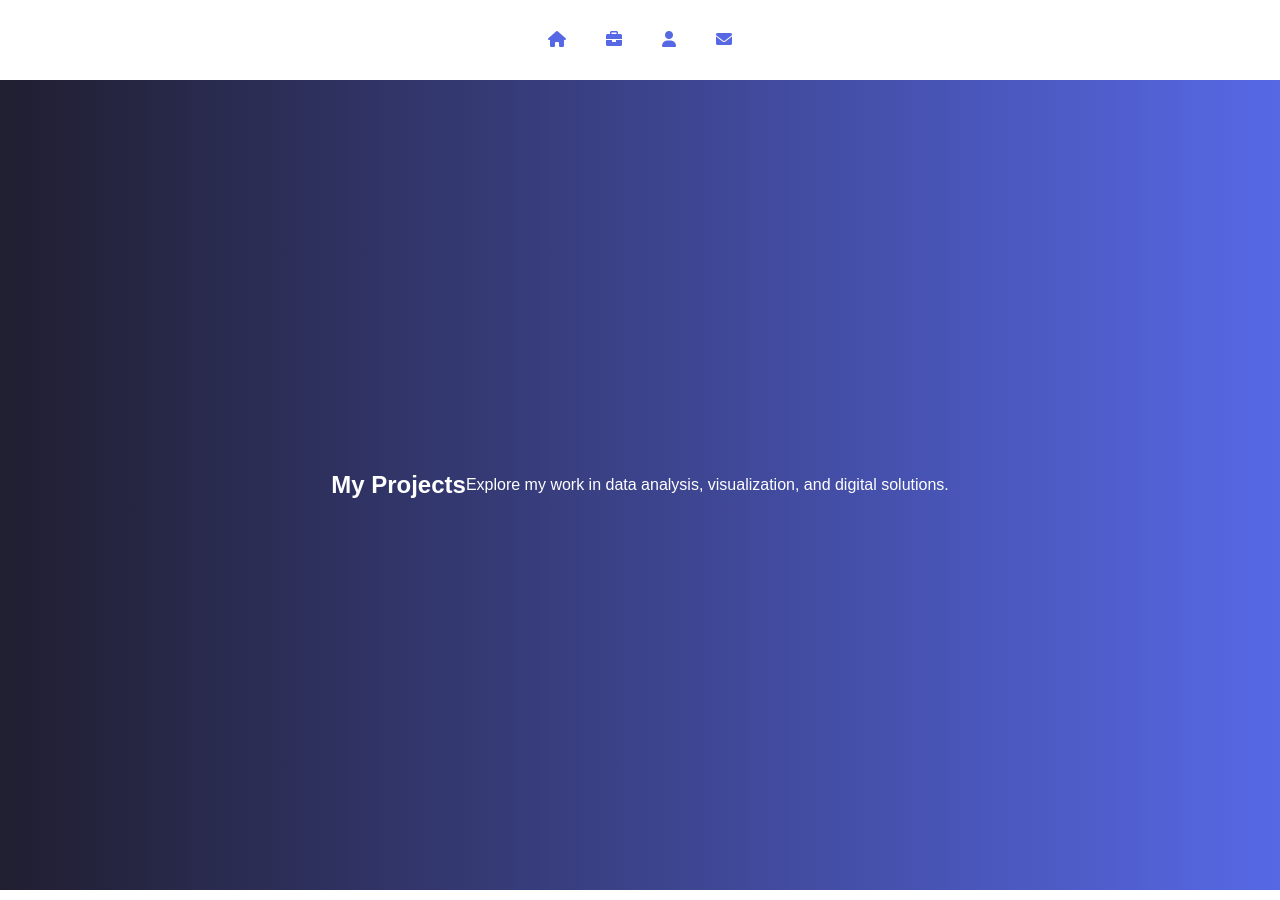
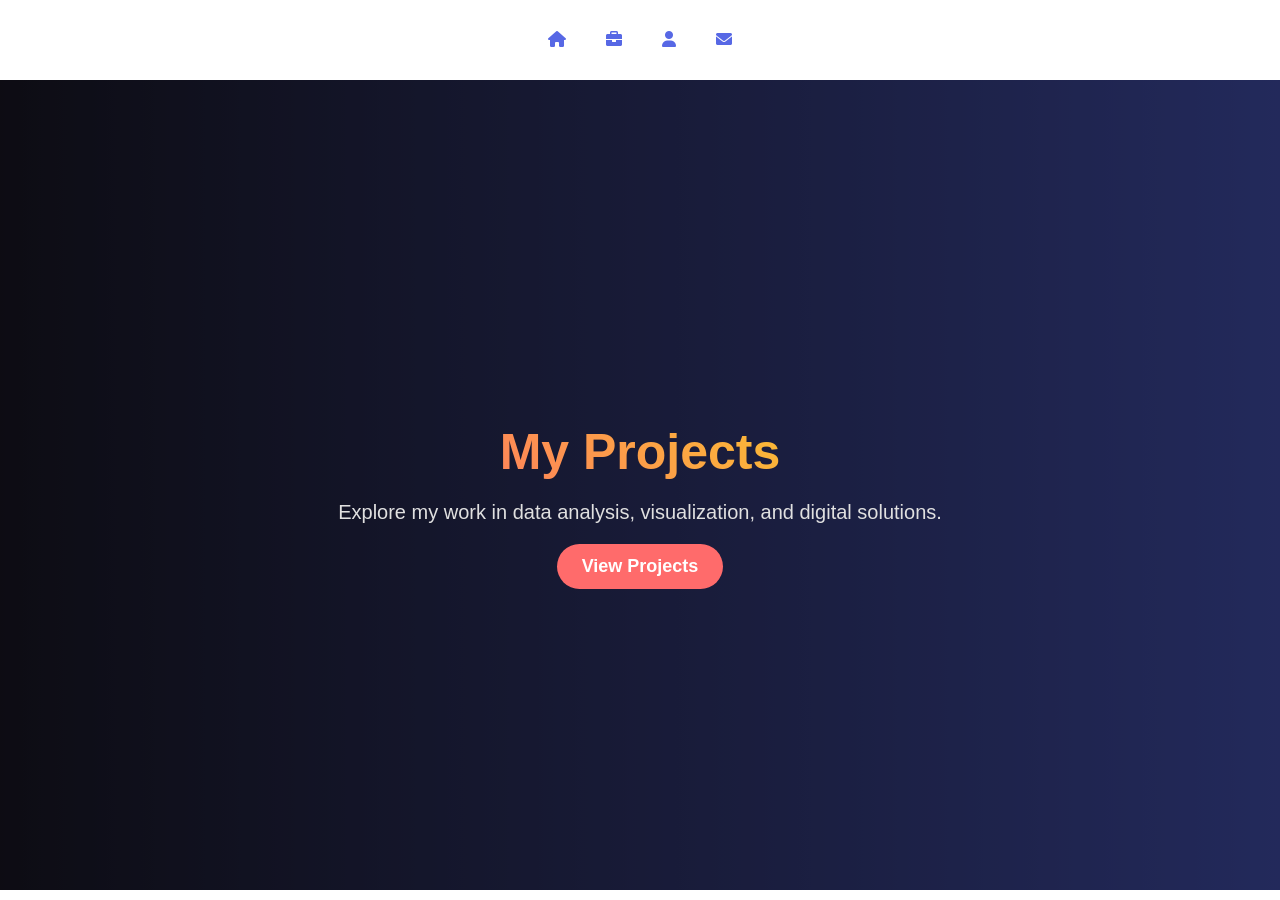
Before and after one commit to Vicmandip1/Portfolio, a Jekyll site: the page projects.html, which Jekyll copies as it is, in a window 1280 px wide and 900 px high. Built offline with Jekyll 4.4.1, drawn with Linux system fonts in a browser that asks for light colours.

Commit message:
Update projects.html

```diff
--- a/projects.html
+++ b/projects.html
@@ -19,11 +19,17 @@
         </ul>
     </nav>
 
-    <!-- Hero Section -->
-    <section class="hero">
+<!-- Hero Section -->
+<section class="hero">
+    <div class="hero-overlay"></div>
+    <div class="hero-content">
         <h1>My Projects</h1>
         <p>Explore my work in data analysis, visualization, and digital solutions.</p>
-    </section>
+        <a href="#projects" class="hero-btn">View Projects</a>
+    </div>
+    <canvas id="heroCanvas"></canvas>
+</section>
+
 
     <!-- Projects Grid -->
     <section class="projects">
```
